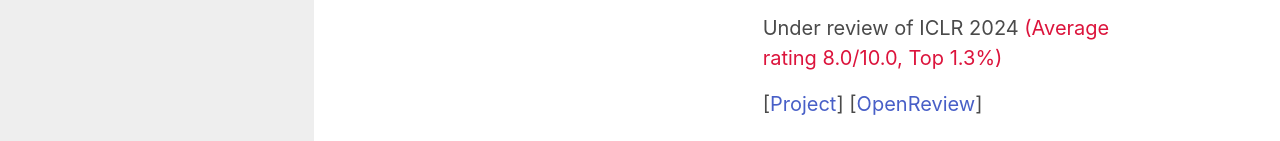
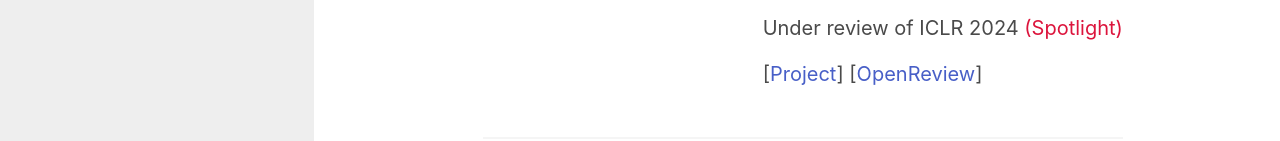
Before and after one commit to jt-zheng/jt-zheng.github.io, a plain HTML site: page index.html in a window 1280 px wide. Shown: the part 1015-1156 px from the top of the page. Drawn offline with nearby package versions, Linux system fonts and the light colour scheme.

Commit message:
Update ICLR 2024 status

```diff
--- a/index.html
+++ b/index.html
@@ -69,7 +69,7 @@
                         <div style="display: position; margin-left: 280px;">
                             <h2 class="title is-4 mb-4">Thin-Shell Object Manipulations With Differentiable Physics Simulations </h2>
                             <p class="mb-4">Yian Wang*, <b>Juntian Zheng*</b>, Zhehuan Chen, Zhou Xian, Gu Zhang, Chao Liu, Chuang Gan</p>
-                            <p class="mb-4">Under review of ICLR 2024 <span style="color: crimson;">(Average rating 8.0/10.0, Top 1.3%)</span></p>
+                            <p class="mb-4">Under review of ICLR 2024 <span style="color: crimson;">(Spotlight)</span></p>
                             <p>[<a href="https://thinshelllab.github.io/">Project</a>] [<a href="https://openreview.net/forum?id=KsUh8MMFKQ&">OpenReview</a>]</p>
                         </div>
                     </div>
```
